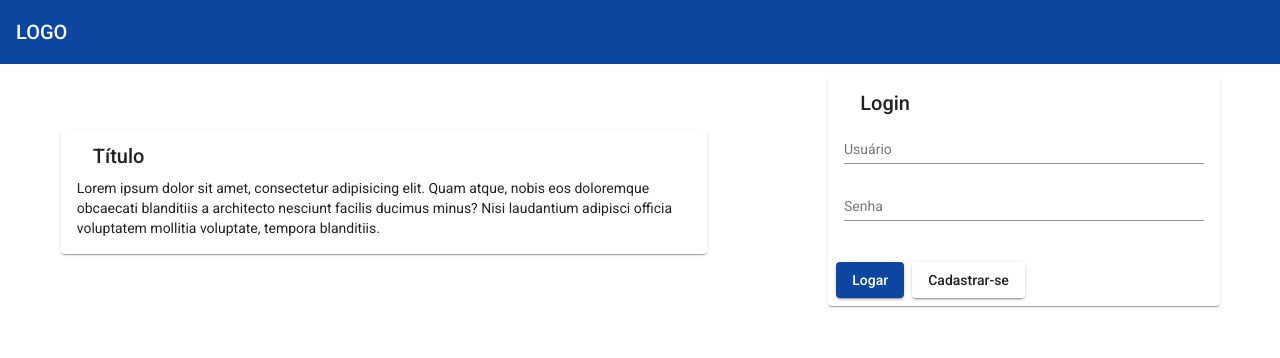
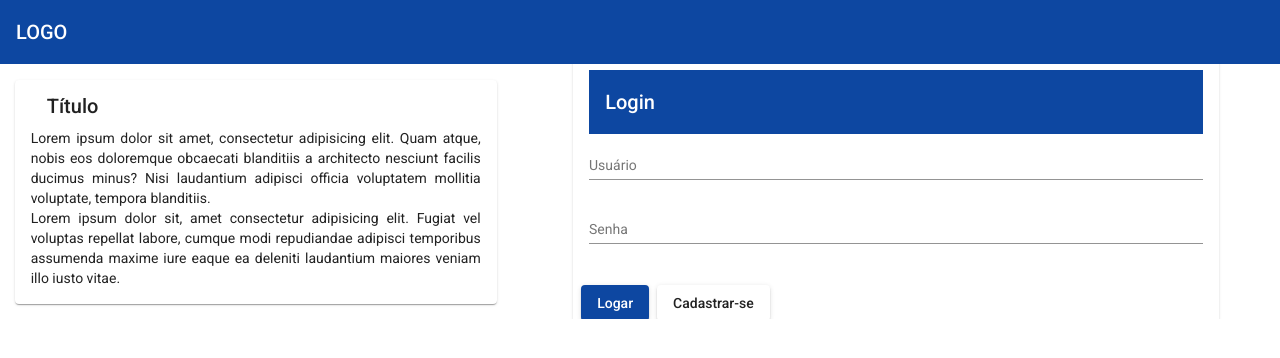
Before and after one commit to evertonSilva11/Angular-Dev-II, an Angular app: page /user in a window 1280 px wide. Shown: the top 358 px of the page. Built offline with nearby package versions, Linux system fonts and the light colour scheme.

Commit message:
Toolbar nos formulários, cadastro de usuário responsivo.

```diff
--- a/src/app/user/user-login-form/user-login-form.component.html
+++ b/src/app/user/user-login-form/user-login-form.component.html
@@ -1,6 +1,6 @@
 <mat-grid-list cols="5">
-  <mat-grid-tile [colspan]="3">
-    <mat-card>
+  <mat-grid-tile [colspan]="2">
+    <mat-card class="min-width">
       <mat-card-header>
         <mat-card-title>Título</mat-card-title>
       </mat-card-header>
@@ -9,17 +9,20 @@
         Lorem ipsum dolor sit amet, consectetur adipisicing elit. Quam atque, nobis eos doloremque obcaecati blanditiis
         a architecto nesciunt facilis ducimus minus? Nisi laudantium adipisci officia voluptatem mollitia voluptate,
         tempora blanditiis.
+        <br/>
+        Lorem ipsum dolor sit, amet consectetur adipisicing elit. Fugiat vel voluptas repellat labore, cumque modi repudiandae adipisci temporibus assumenda maxime iure eaque ea deleniti laudantium maiores veniam illo iusto vitae.
       </mat-card-content>
     </mat-card>
   </mat-grid-tile>
-  <mat-grid-tile [colspan]="2">
-    <mat-card>
-      <mat-card-header>
-        <mat-card-title>Login</mat-card-title>
-      </mat-card-header>
+
+  <mat-grid-tile [colspan]="3">
+    <mat-card class="min-width">
+        <mat-toolbar color="primary">
+          Login
+        </mat-toolbar>
 
       <mat-card-content>
-        <form [formGroup]="form" class="min-width">
+        <form [formGroup]="form">
           <mat-form-field class="full-width">
             <input matInput placeholder="Usuário" formControlName="userName">
           </mat-form-field>
@@ -30,7 +33,7 @@
         </form>
       </mat-card-content>
 
-      <mat-card-actions>
+      <mat-card-actions align="start">
         <button mat-raised-button color="primary" (click)="onLogin()">Logar</button>
 
         <button mat-raised-button (click)="onRegister()">Cadastrar-se</button>
--- a/src/app/user/user-login-form/user-login-form.component.scss
+++ b/src/app/user/user-login-form/user-login-form.component.scss
@@ -1,14 +1,20 @@
 mat-card {
   max-width: 80%;
   margin: 2em auto;
-  text-align: left;
+  text-align: justify;
 }
 
 .full-width {
   width: 100%;
+  margin-top: .5em;
+  margin-right: 1em;
 }
 
 .min-width {
   width: 100%;
-  min-width: 150px;
+  min-width: 450px;
 }
+
+@media screen and (max-width: 1380px) {
+
+}
--- a/src/app/user/user-register-form/user-register-form.component.html
+++ b/src/app/user/user-register-form/user-register-form.component.html
@@ -1,7 +1,7 @@
 <mat-card>
-  <mat-card-header>
-    <mat-card-title>Cadastro</mat-card-title>
-  </mat-card-header>
+  <mat-toolbar color="primary">
+    Cadastro
+  </mat-toolbar>
 
   <mat-card-content>
     <form [formGroup]="form" class="min-width">
--- a/src/app/user/user-register-form/user-register-form.component.scss
+++ b/src/app/user/user-register-form/user-register-form.component.scss
@@ -1,11 +1,12 @@
 mat-card {
-  max-width: 80%;
+  max-width: 60%;
   margin: 2em auto;
   text-align: center;
 }
 
 .input-width {
-  width: 45%;
+  width: 48%;
+  margin-top: .5em;
   margin-right: 1em;
 }
 
@@ -13,3 +14,10 @@ mat-card {
   width: 100%;
   min-width: 150px;
 }
+
+@media screen and (max-width: 1170px) {
+  .input-width {
+    width: 100%;
+    margin-right: 0;
+  }
+}
--- a/src/styles.scss
+++ b/src/styles.scss
@@ -1,9 +1,13 @@
 /* You can add global styles to this file, and also import other style files */
+@use '@angular/material' as mat;
+
 @import '@angular/material/theming';
+
+
 @include mat-core();
 
 $custom-app-primary: mat-palette($mat-blue, 900);
-$custom-app-accent: mat-palette($mat-indigo, 400);
+$custom-app-accent: mat-palette($mat-indigo, A200);
 $custom-app-warn: mat-palette($mat-red);
 
 $custom-theme: mat-light-theme($custom-app-primary, $custom-app-accent, $custom-app-warn);
```
